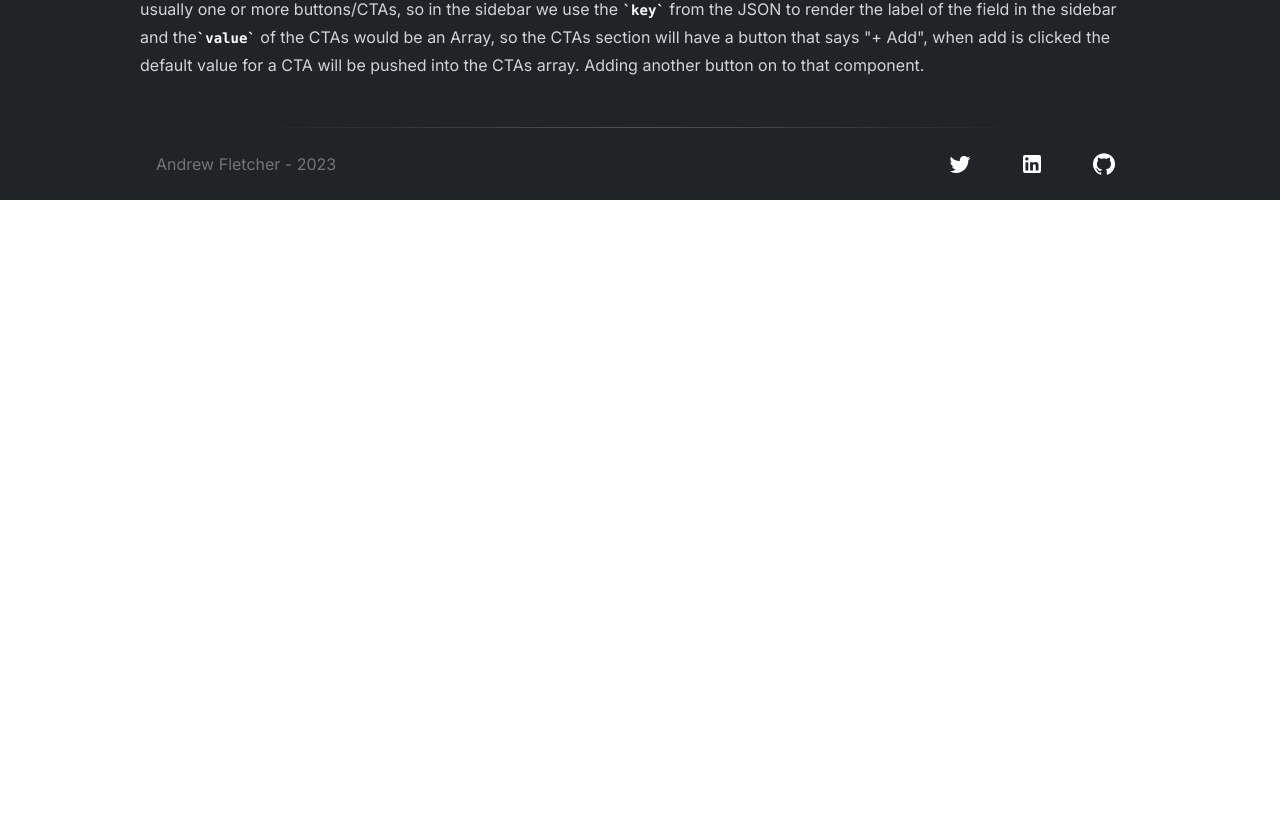
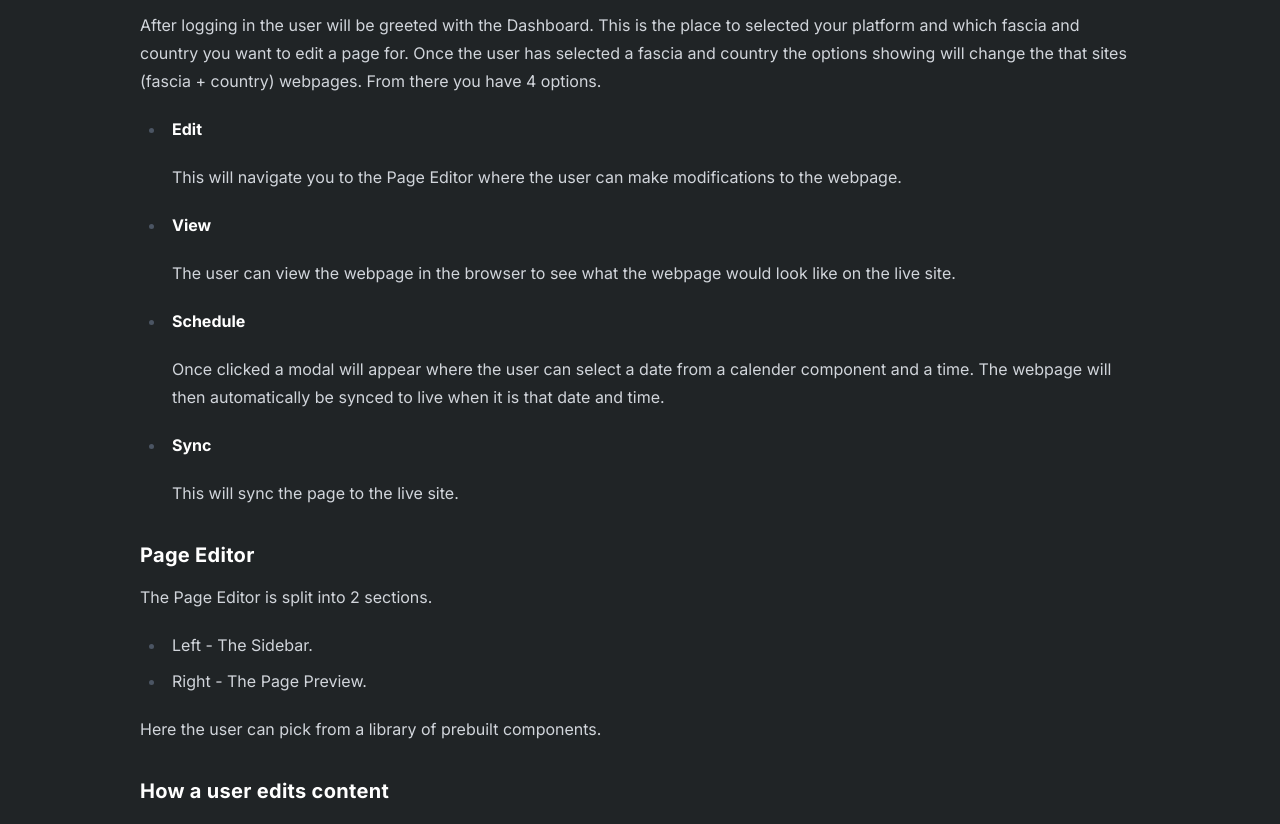
Before and after one commit to fletch-r/personal, a React (Vite) app: page /content-editor in a window 1280 px wide. Shown: the part 3235-4059 px from the top of the page. Before the commit the page ends 3435 px from the top, so only its background shows below. Built offline with nearby package versions, Linux system fonts and the light colour scheme.

Commit message:
feat: :construction:  - Dashboard information

```diff
--- a/src/pages/content_editor/ContentEditor.tsx
+++ b/src/pages/content_editor/ContentEditor.tsx
@@ -86,9 +86,56 @@ function ContentEditor() {
             <p>We used Vuejs as our frontend framework.</p>
 
             <h3>Nodejs</h3>
-            <p>We used Nodejs as our backend framework.</p>
+            <p>We used Nodejs as our backend framework, as frontend developers a framework built on JavaScript was comfortable and easy to integrate into the team.</p>
 
-            <h2>How a user edits content</h2>
+            {/* TODO: Change the name of this header */}
+            <h2>Work Flow - E2E</h2>
+
+            <h3>Dashboard</h3>
+            <p>
+                After logging in the user will be greeted with the Dashboard.
+                This is the place to selected your platform and which fascia and country you want to edit a page for.
+                Once the user has selected a fascia and country the options showing will change the that sites (fascia + country) webpages.
+                From there you have 4 options.
+                <ul>
+                    <li>
+                        <p><strong>Edit</strong></p>
+                        <p>This will navigate you to the Page Editor where the user can make modifications to the webpage.</p>
+                    </li>
+                    <li>
+                        <p><strong>View</strong></p>
+                        <p>The user can view the webpage in the browser to see what the webpage would look like on the live site.</p>
+                    </li>
+                    <li>
+                        <p><strong>Schedule</strong></p>
+                        <p>
+                            Once clicked a modal will appear where the user can select a date from a calender component and a time.
+                            The webpage will then automatically be synced to live when it is that date and time.
+                        </p>
+                    </li>
+                    <li>
+                        <p><strong>Sync</strong></p>
+                        <p>This will sync the page to the live site.</p>
+                    </li>
+                </ul>
+            </p>
+
+            {/* TODO: Add images */}
+            <h3>Page Editor</h3>
+            <p>The Page Editor is split into 2 sections.</p>
+            <ul>
+                <li>
+                    Left - The Sidebar.
+                </li>
+                <li>
+                    Right - The Page Preview.
+                </li>
+            </ul>
+            <p>
+                Here the user can pick from a library of prebuilt components.
+            </p>
+
+            <h3>How a user edits content</h3>
             <p>
                 In the CMS, to edit the component the editable values are in the sidebar. It will loop over the components content and if it is an Array,
                 it will render a button on that field, in the sidebar, which allows the user to add more of that content. For example, there are usually one
```
